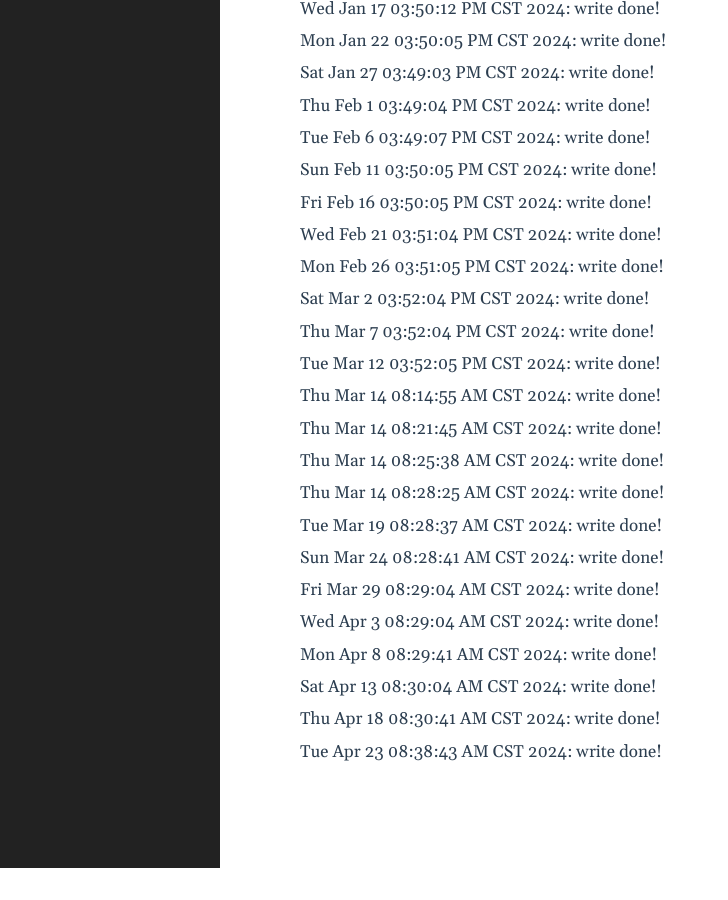
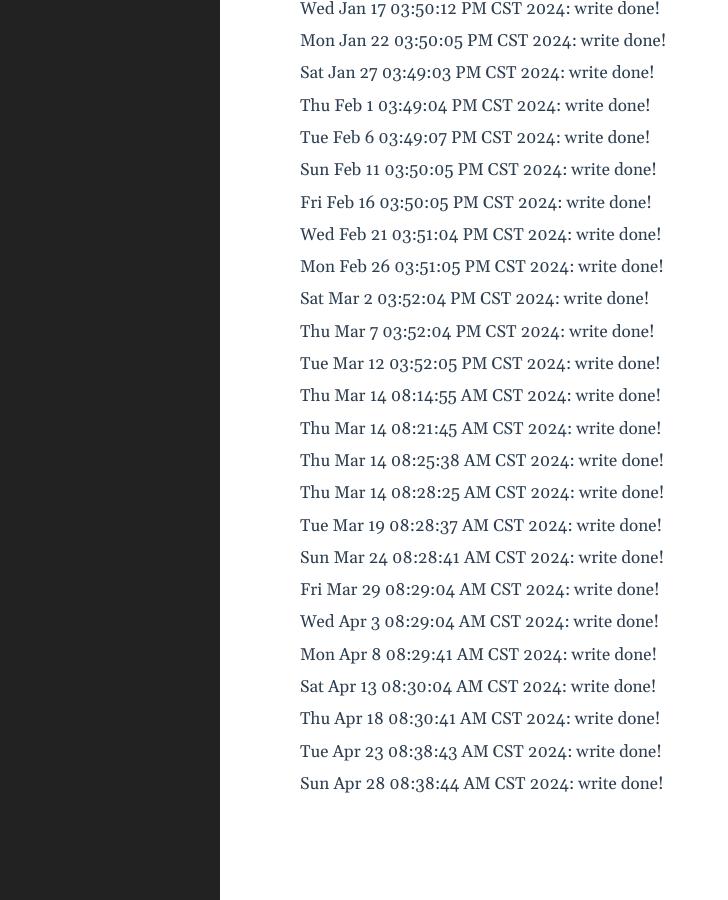
Before and after one commit to lclgo/lclgo.github.io, a Jekyll site: the page built from _posts/2023-03-10-weekly.md, in a window 1280 px wide and 900 px high, scrolled down 728 px. Shown: the whole window, without its empty margins (0-728 px from the left). Built offline with Jekyll 4.4.1, drawn with Linux system fonts in a browser that asks for light colours; before the commit the page ends 1596 px from its top, so only the background shows below that.

Commit message:
timer check

```diff
--- a/_posts/2023-03-10-weekly.md
+++ b/_posts/2023-03-10-weekly.md
@@ -85,3 +85,5 @@ Sat Apr 13 08:30:04 AM CST 2024: write done!
 Thu Apr 18 08:30:41 AM CST 2024: write done!
 
 Tue Apr 23 08:38:43 AM CST 2024: write done!
+
+Sun Apr 28 08:38:44 AM CST 2024: write done!
```
